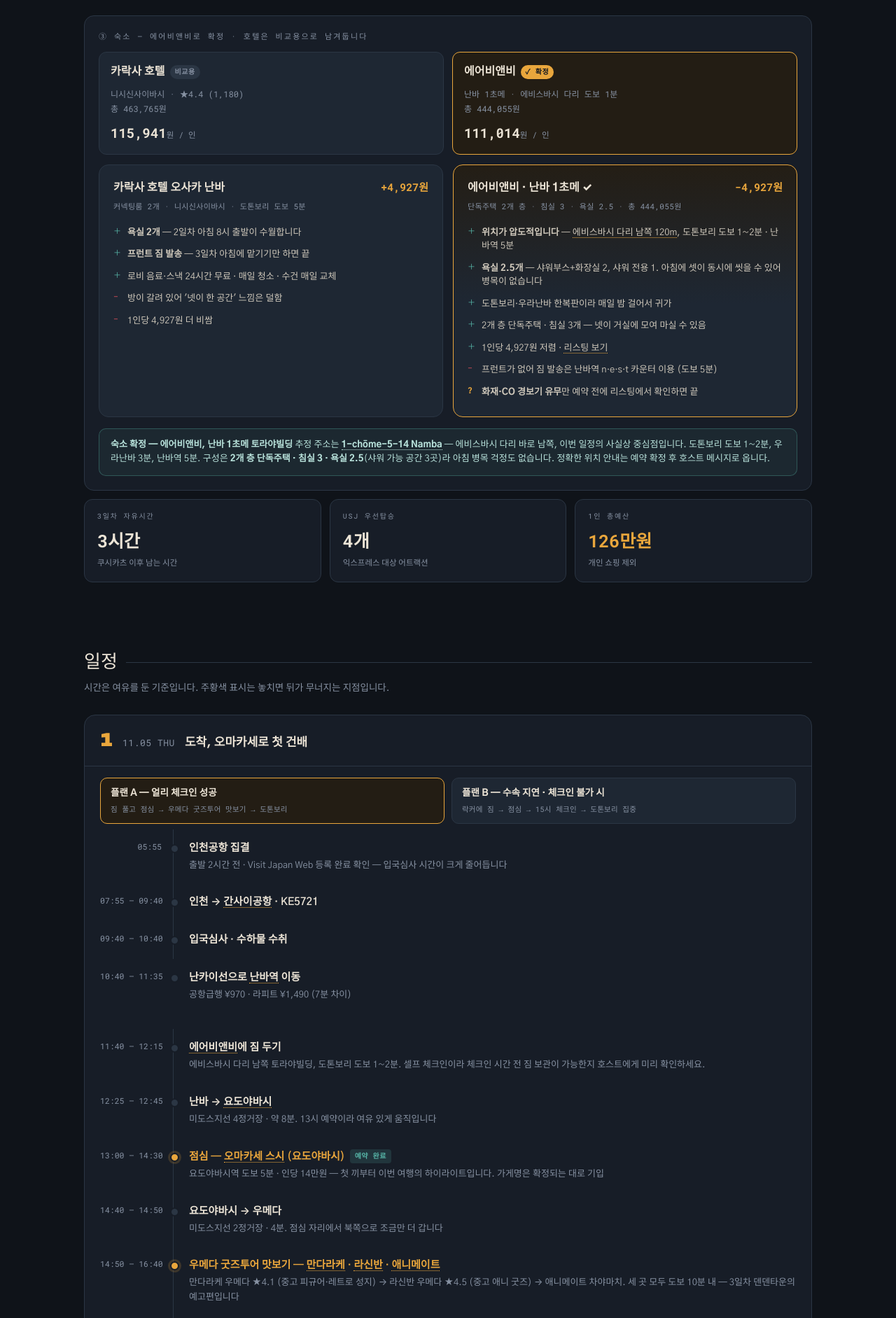
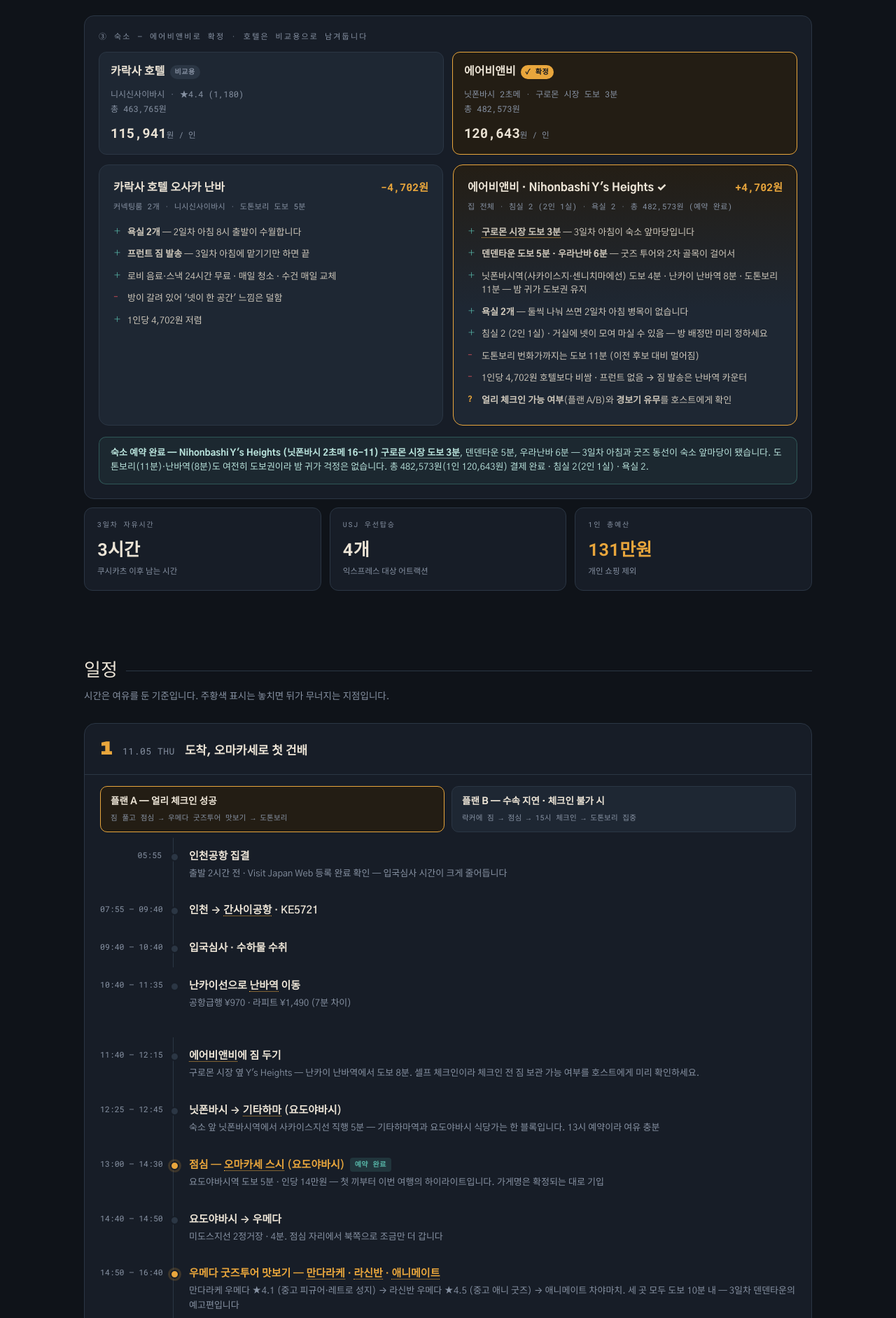
Before and after one commit to Prodo-Jay/Osaka-trip, a plain HTML site: page index.html in a window 1280 px wide. Shown: the part 744-2627 px from the top of the page at 70% size. Drawn offline with Linux system fonts and the light colour scheme.

Commit message:
Add files via upload

```diff
--- a/index.html
+++ b/index.html
@@ -276,7 +276,7 @@
         <button class="opt" id="btnA" aria-pressed="true" onclick="pickF('A')">
           <div class="air">대한항공 <span class="tag">✓ 확정</span></div>
           <div class="times">11/05 &nbsp;07:55 → 09:40 · KE5721<br>11/07 &nbsp;20:20 → 22:25 · KE5724</div>
-          <div class="fare">531,100<span>원 / 인</span></div>
+          <div class="fare">571,100<span>원 / 인</span></div>
         </button>
         <button class="opt" id="btnB" aria-pressed="false" onclick="pickF('B')">
           <div class="air">파라타항공 <span class="tag">옵션 2</span></div>
@@ -317,41 +317,42 @@
         </button>
         <button class="opt" id="btnLA" aria-pressed="true" onclick="pickL('A')">
           <div class="air">에어비앤비 <span class="tag">✓ 확정</span></div>
-          <div class="times">난바 1초메 · 에비스바시 다리 도보 1분<br>총 444,055원</div>
-          <div class="fare">111,014<span>원 / 인</span></div>
+          <div class="times">닛폰바시 2초메 · 구로몬 시장 도보 3분<br>총 482,573원</div>
+          <div class="fare">120,643<span>원 / 인</span></div>
         </button>
       </div>
 
       <div class="stayx" style="margin-top:14px">
         <div class="sx" id="sxH">
-          <div class="sxh"><span class="sxn">카락사 호텔 오사카 난바</span><span class="sxp">+4,927원</span></div>
+          <div class="sxh"><span class="sxn">카락사 호텔 오사카 난바</span><span class="sxp">−4,702원</span></div>
           <div class="sxm">커넥팅룸 2개 · 니시신사이바시 · 도톤보리 도보 5분</div>
           <ul>
             <li class="p"><b>욕실 2개</b> — 2일차 아침 8시 출발이 수월합니다</li>
             <li class="p"><b>프런트 짐 발송</b> — 3일차 아침에 맡기기만 하면 끝</li>
             <li class="p">로비 음료·스낵 24시간 무료 · 매일 청소 · 수건 매일 교체</li>
             <li class="m">방이 갈려 있어 '넷이 한 공간' 느낌은 덜함</li>
-            <li class="m">1인당 4,927원 더 비쌈</li>
+            <li class="p">1인당 4,702원 저렴</li>
           </ul>
         </div>
         <div class="sx" id="sxA">
-          <div class="sxh"><span class="sxn">에어비앤비 · 난바 1초메 ✓</span><span class="sxp">−4,927원</span></div>
-          <div class="sxm">단독주택 2개 층 · 침실 3 · 욕실 2.5 · 총 444,055원</div>
+          <div class="sxh"><span class="sxn">에어비앤비 · Nihonbashi Y's Heights ✓</span><span class="sxp">+4,702원</span></div>
+          <div class="sxm">집 전체 · 침실 2 (2인 1실) · 욕실 2 · 총 482,573원 (예약 완료)</div>
           <ul>
-            <li class="p"><b>위치가 압도적입니다</b> — <a href="https://maps.app.goo.gl/Yhit1kfAfWjcik4x9" target="_blank" rel="noopener" style="color:inherit;border-bottom:1px dotted var(--beer);text-decoration:none">에비스바시 다리 남쪽 120m</a>, 도톤보리 도보 1~2분 · 난바역 5분</li>
-            <li class="p"><b>욕실 2.5개</b> — 샤워부스+화장실 2, 샤워 전용 1. 아침에 셋이 동시에 씻을 수 있어 병목이 없습니다</li>
-            <li class="p">도톤보리·우라난바 한복판이라 매일 밤 걸어서 귀가</li>
-            <li class="p">2개 층 단독주택 · 침실 3개 — 넷이 거실에 모여 마실 수 있음</li>
-            <li class="p">1인당 4,927원 저렴 · <a href="https://www.airbnb.co.kr/rooms/1735271292459680343" target="_blank" rel="noopener" style="color:inherit;border-bottom:1px dotted var(--beer);text-decoration:none">리스팅 보기</a></li>
-            <li class="m">프런트가 없어 짐 발송은 난바역 n·e·s·t 카운터 이용 (도보 5분)</li>
-            <li class="q"><b>화재·CO 경보기 유무</b>만 예약 전에 리스팅에서 확인하면 끝</li>
+            <li class="p"><b><a href="https://www.google.com/maps/search/?api=1&amp;query=Nihonbashi+Ys+Heights&amp;query_place_id=ChIJ-4Y1TELnAGARS-IMJY28YTE" target="_blank" rel="noopener" style="color:inherit;border-bottom:1px dotted var(--beer);text-decoration:none">구로몬 시장 도보 3분</a></b> — 3일차 아침이 숙소 앞마당입니다</li>
+            <li class="p"><b>덴덴타운 도보 5분 · 우라난바 6분</b> — 굿즈 투어와 2차 골목이 걸어서</li>
+            <li class="p">닛폰바시역(사카이스지·센니치마에선) 도보 4분 · 난카이 난바역 8분 · 도톤보리 11분 — 밤 귀가 도보권 유지</li>
+            <li class="p"><b>욕실 2개</b> — 둘씩 나눠 쓰면 2일차 아침 병목이 없습니다</li>
+            <li class="p">침실 2 (2인 1실) · 거실에 넷이 모여 마실 수 있음 — 방 배정만 미리 정하세요</li>
+            <li class="m">도톤보리 번화가까지는 도보 11분 (이전 후보 대비 멀어짐)</li>
+            <li class="m">1인당 4,702원 호텔보다 비쌈 · 프런트 없음 → 짐 발송은 난바역 카운터</li>
+            <li class="q"><b>얼리 체크인 가능 여부</b>(플랜 A/B)와 <b>경보기 유무</b>를 호스트에게 확인</li>
           </ul>
         </div>
       </div>
 
       <div class="banner good flush">
-        <b>숙소 확정 — 에어비앤비, 난바 1초메 토라야빌딩</b>
-        추정 주소는 <a href="https://maps.app.goo.gl/Yhit1kfAfWjcik4x9" target="_blank" rel="noopener" style="color:inherit;font-weight:800;border-bottom:1px dotted currentColor;text-decoration:none">1-chōme-5-14 Namba</a> — 에비스바시 다리 바로 남쪽, 이번 일정의 사실상 중심점입니다. 도톤보리 도보 1~2분, 우라난바 3분, 난바역 5분. 구성은 <b>2개 층 단독주택 · 침실 3 · 욕실 2.5</b>(샤워 가능 공간 3곳)라 아침 병목 걱정도 없습니다. 정확한 위치 안내는 예약 확정 후 호스트 메시지로 옵니다.
+        <b>숙소 예약 완료 — Nihonbashi Y's Heights (닛폰바시 2초메 16-11)</b>
+        <a href="https://www.google.com/maps/search/?api=1&amp;query=Nihonbashi+Ys+Heights&amp;query_place_id=ChIJ-4Y1TELnAGARS-IMJY28YTE" target="_blank" rel="noopener" style="color:inherit;font-weight:800;border-bottom:1px dotted currentColor;text-decoration:none">구로몬 시장 도보 3분</a>, 덴덴타운 5분, 우라난바 6분 — 3일차 아침과 굿즈 동선이 숙소 앞마당이 됐습니다. 도톤보리(11분)·난바역(8분)도 여전히 도보권이라 밤 귀가 걱정은 없습니다. 총 482,573원(1인 120,643원) 결제 완료 · 침실 2(2인 1실) · 욕실 2.
       </div>
     </div>
 
@@ -391,7 +392,7 @@
       <div class="branch on" id="d1A">
         <div class="tl" style="padding-top:0">
           <div class="row"><div class="t">11:40 – 12:15</div><div class="c"><div class="h" id="lodgeH">–</div><div class="d" id="lodgeD">–</div></div></div>
-          <div class="row"><div class="t">12:25 – 12:45</div><div class="c"><div class="h">난바 → <a href="https://www.google.com/maps/search/?api=1&amp;query=Yodoyabashi+Station" target="_blank" rel="noopener">요도야바시</a></div><div class="d">미도스지선 4정거장 · 약 8분. 13시 예약이라 여유 있게 움직입니다</div></div></div>
+          <div class="row"><div class="t">12:25 – 12:45</div><div class="c"><div class="h">닛폰바시 → <a href="https://www.google.com/maps/search/?api=1&amp;query=Kitahama+Station+Osaka" target="_blank" rel="noopener">기타하마</a> (요도야바시)</div><div class="d">숙소 앞 닛폰바시역에서 사카이스지선 직행 5분 — 기타하마역과 요도야바시 식당가는 한 블록입니다. 13시 예약이라 여유 충분</div></div></div>
           <div class="row key"><div class="t">13:00 – 14:30</div><div class="c"><div class="h">점심 — <a href="https://maps.app.goo.gl/9UBb9VU3gg96k2yj7" target="_blank" rel="noopener">오마카세 스시</a> (요도야바시)<span class="chip free">예약 완료</span></div><div class="d">요도야바시역 도보 5분 · 인당 14만원 — 첫 끼부터 이번 여행의 하이라이트입니다. 가게명은 확정되는 대로 기입</div></div></div>
           <div class="row"><div class="t">14:40 – 14:50</div><div class="c"><div class="h">요도야바시 → 우메다</div><div class="d">미도스지선 2정거장 · 4분. 점심 자리에서 북쪽으로 조금만 더 갑니다</div></div></div>
           <div class="row key"><div class="t">14:50 – 16:40</div><div class="c"><div class="h">우메다 굿즈투어 맛보기 — <a href="https://www.google.com/maps/search/?api=1&amp;query=Mandarake+Umeda&amp;query_place_id=ChIJmxtDKuvmAGARwA6ydJZjHcc" target="_blank" rel="noopener">만다라케</a> · <a href="https://www.google.com/maps/search/?api=1&amp;query=Lashinbang+Osaka+Umeda&amp;query_place_id=ChIJG703ETDnAGARc5mbRlO9-Jo" target="_blank" rel="noopener">라신반</a> · <a href="https://www.google.com/maps/search/?api=1&amp;query=Animate+Umeda&amp;query_place_id=ChIJuwLzDpTmAGARlCzB_9LgCms" target="_blank" rel="noopener">애니메이트</a></div><div class="d">만다라케 우메다 ★4.1 (중고 피규어·레트로 성지) → 라신반 우메다 ★4.5 (중고 애니 굿즈) → 애니메이트 차야마치. 세 곳 모두 도보 10분 내 — 3일차 덴덴타운의 예고편입니다</div></div></div>
@@ -411,7 +412,7 @@
       </div>
 
       <div class="tl" style="padding-top:0">
-        <div class="row key"><div class="t">18:00 – 20:30</div><div class="c"><div class="h">저녁 — 야키토리 + 나마비루</div><div class="d">점심이 오마카세 스시라 저녁은 숯불 꼬치로 결을 바꿉니다 · 1순위 <a href="https://www.google.com/maps/search/?api=1&amp;query=TORA+Tori-ya+Namba+Sennichimae&amp;query_place_id=ChIJ4xUpfcnnAGARvd-3XD30N4k" target="_blank" rel="noopener">토라토리야</a> ★4.8 — 숙소 도보 5분 · 자정까지 · 구글맵으로 단체 예약 가능</div></div></div>
+        <div class="row key"><div class="t">18:00 – 20:30</div><div class="c"><div class="h">저녁 — 야키토리 + 나마비루</div><div class="d">점심이 오마카세 스시라 저녁은 숯불 꼬치로 결을 바꿉니다 · 1순위 <a href="https://www.google.com/maps/search/?api=1&amp;query=TORA+Tori-ya+Namba+Sennichimae&amp;query_place_id=ChIJ4xUpfcnnAGARvd-3XD30N4k" target="_blank" rel="noopener">토라토리야</a> ★4.8 — 숙소 도보 6분 · 자정까지 · 구글맵으로 단체 예약 가능</div></div></div>
         <div class="row"><div class="t">20:30 – 20:45</div><div class="c"><div class="h">난바 → <a href="https://www.google.com/maps/search/?api=1&amp;query=Dobutsuen-mae+Station" target="_blank" rel="noopener">도부츠엔마에</a></div><div class="d">미도스지선 4분. 신세카이·토비타신치가 모두 이 역에서 도보권입니다</div></div></div>
         <div class="row"><div class="t">20:45 – 21:30</div><div class="c"><div class="h"><a href="https://www.google.com/maps/search/?api=1&amp;query=Tsutenkaku&amp;query_place_id=ChIJ_0Lgd2DnAGARV0X03lbPy-U" target="_blank" rel="noopener">신세카이</a> 야경 · 토비타신치</div><div class="d">츠텐카쿠 조명을 보고 토비타신치 메인스트리트를 지나 난바로 복귀합니다</div></div></div>
         <div class="row"><div class="t">21:30 – 21:45</div><div class="c"><div class="h">난바 복귀</div></div></div>
@@ -468,7 +469,7 @@
         <span class="daytitle">짐 없이, 북에서 남으로</span>
       </div>
       <div class="banner good">
-        <b>구로몬(북) → 덴덴타운(중) → 신세카이(남)</b> 세 곳이 남북 일직선입니다. 아침을 구로몬에서 해결하고 쭉 내려가면 되돌아오는 구간이 없고, 덴덴타운에 2시간을 온전히 쓸 수 있습니다.
+        숙소가 구로몬 도보 3분이라 아침 동선이 한층 짧아졌습니다. <b>구로몬(북) → 덴덴타운(중) → 신세카이(남)</b> 세 곳이 남북 일직선입니다. 아침을 구로몬에서 해결하고 쭉 내려가면 되돌아오는 구간이 없고, 덴덴타운에 2시간을 온전히 쓸 수 있습니다.
       </div>
       <div class="tl">
         <div class="row"><div class="t">08:00</div><div class="c"><div class="h">기상 · 짐 정리</div></div></div>
@@ -523,7 +524,7 @@
           <div class="mc">
             <div class="ms">저녁 · 18:00</div>
             <div class="mn"><a href="https://www.google.com/maps/search/?api=1&amp;query=TORA+Tori-ya+Namba+Sennichimae&amp;query_place_id=ChIJ4xUpfcnnAGARvd-3XD30N4k" target="_blank" rel="noopener">토라토리야 난바 센니치마에</a> ★4.8 (4,120)</div>
-            <div class="md">숯불 야키토리 + 한입 교자 — 로컬 인기 노포, 숙소 도보 5분, 자정까지 · 구글맵에서 단체 예약을 받는다는 후기가 있어 4인 예약이 수월합니다. 점심 오마카세와 겹치지 않는 결. 대안: <a href="https://www.google.com/maps/search/?api=1&amp;query=Sumibi+Yakitori+Ainosuke&amp;query_place_id=ChIJ_1Zv7hTnAGARjSd0G68r0V4" target="_blank" rel="noopener">아이노스케</a> ★4.6 (299) — 도톤보리 지하의 아늑한 숯불 야키토리 · <a href="https://www.google.com/maps/search/?api=1&amp;query=Sumibi-yakitori+Enya+Namba&amp;query_place_id=ChIJ9TASJxPnAGARzKzHCwDbhTc" target="_blank" rel="noopener">엔야 난바</a> ★4.4 (992) — 츠쿠네 명물, 예약 강권</div>
+            <div class="md">숯불 야키토리 + 한입 교자 — 로컬 인기 노포, 숙소 도보 6분, 자정까지 · 구글맵에서 단체 예약을 받는다는 후기가 있어 4인 예약이 수월합니다. 점심 오마카세와 겹치지 않는 결. 대안: <a href="https://www.google.com/maps/search/?api=1&amp;query=Sumibi+Yakitori+Ainosuke&amp;query_place_id=ChIJ_1Zv7hTnAGARjSd0G68r0V4" target="_blank" rel="noopener">아이노스케</a> ★4.6 (299) — 도톤보리 지하의 아늑한 숯불 야키토리 · <a href="https://www.google.com/maps/search/?api=1&amp;query=Sumibi-yakitori+Enya+Namba&amp;query_place_id=ChIJ9TASJxPnAGARzKzHCwDbhTc" target="_blank" rel="noopener">엔야 난바</a> ★4.4 (992) — 츠쿠네 명물, 예약 강권</div>
           </div>
           <div class="mp">¥5,000<small>48,500원</small></div>
         </div>
@@ -565,7 +566,7 @@
           <div class="mc">
             <div class="ms">저녁 · 20:40 (온천 후)</div>
             <div class="mn"><a href="https://www.google.com/maps/search/?api=1&amp;query=Yakiniku+Matsumoto+Namba&amp;query_place_id=ChIJozxfFDTnAGAR290XPLgC4gM" target="_blank" rel="noopener">야키니쿠 마츠모토</a> ★4.9 (980)</div>
-            <div class="md">숙소 도보 1분(난바 1초메) · 와규 모둠 + 생맥, 자정까지 — 온천 뒤 20:40 시작에 동선·시간 모두 최적. 대안: <a href="https://www.google.com/maps/search/?api=1&amp;query=Yakiniku+Rikimaru+Namba+Minatomachi&amp;query_place_id=ChIJAQA0fxLnAGARJ27O8cfSrBg" target="_blank" rel="noopener">리키마루 미나토마치</a> ★4.8 (5,491) — 와규 무한리필 코스, 새벽 1시까지 · <a href="https://www.google.com/maps/search/?api=1&amp;query=Yakiniku+Kurono+Ura-Namba&amp;query_place_id=ChIJFxBBLwDnAGARzo2vZEtPt1s" target="_blank" rel="noopener">쿠로노 우라난바</a> ★4.8 (2,707) — 와규 한 마리 통구매, 23시 마감이라 라스트오더 주의</div>
+            <div class="md">도톤보리 남쪽 난바 1초메 · 숙소 도보 10분 · 와규 모둠 + 생맥, 자정까지 — 온천 뒤 20:40 시작에도 시간 여유. 대안: <a href="https://www.google.com/maps/search/?api=1&amp;query=Yakiniku+Rikimaru+Namba+Minatomachi&amp;query_place_id=ChIJAQA0fxLnAGARJ27O8cfSrBg" target="_blank" rel="noopener">리키마루 미나토마치</a> ★4.8 (5,491) — 와규 무한리필 코스, 새벽 1시까지 · <a href="https://www.google.com/maps/search/?api=1&amp;query=Yakiniku+Kurono+Ura-Namba&amp;query_place_id=ChIJFxBBLwDnAGARzo2vZEtPt1s" target="_blank" rel="noopener">쿠로노 우라난바</a> ★4.8 (2,707) — 숙소 도보 5분, 와규 한 마리 통구매 · 23시 마감이라 라스트오더 주의</div>
           </div>
           <div class="mp">¥6,000<small>58,200원</small></div>
         </div>
@@ -687,11 +688,15 @@
       </div>
       <div class="act done">
         <div class="an">항공편 확정<span class="stamp">✓ 완료</span></div>
-        <div class="ad">대한항공 KE5721 / KE5724 · 531,100원/인으로 확정. 위 파라타 옵션은 비교 참고용으로 남겨둡니다</div>
+        <div class="ad">대한항공 KE5721 / KE5724 · <b>4인 총 2,284,400원(1인 571,100원)</b> 재결제 완료. 파라타 옵션은 비교 참고용으로 남겨둡니다</div>
+      </div>
+      <div class="act done">
+        <div class="an">숙소 예약<span class="stamp">✓ 완료</span></div>
+        <div class="ad">Nihonbashi Y's Heights (닛폰바시 2초메 16-11) · 침실 2(2인 1실) · 욕실 2 · 총 482,573원 결제 완료</div>
       </div>
       <div class="act hot">
-        <div class="an">숙소 예약 — 에어비앤비 확정</div>
-        <div class="ad">난바 1초메 토라야빌딩 리스팅으로 <b>숙소는 확정</b> (침실 3 · 욕실 2.5). 예약을 진행하고 <b>경보기 유무</b>를 확인한 뒤, 호스트에게 <b>얼리 체크인·짐 보관 가능 여부</b>를 물어보세요 — 1일차 플랜 A/B가 여기서 갈립니다</div>
+        <div class="an">호스트에게 두 가지 문의</div>
+        <div class="ad"><b>얼리 체크인 가능 여부</b>(1일차 플랜 A/B가 여기서 갈립니다)와 <b>화재·CO 경보기 유무</b></div>
       </div>
       <div class="act hot">
         <div class="an">USJ 라이드 선정</div>
@@ -724,14 +729,14 @@
     </div>
 
     <p class="fine">
-      환율 ¥1 = 9.7원 기준 · 숙소는 4인 분할 금액입니다 (호텔 463,765원 / 에어비앤비 444,055원) · 짐 배송 또는 코인락커는 2일차 밤 현지 결제로 잡았습니다 · 개인 쇼핑(덴덴타운 굿즈, 돈키호테, 면세점)과 여행자보험·eSIM은 각자 부담으로 총예산에서 제외했습니다 · 식비와 간식은 '식당 리스트'의 1인 예산과 같은 숫자입니다 · 오사카 주유패스는 이번 동선에서 쓸 시설이 없어 구매 대상이 아닙니다.
+      환율 ¥1 = 9.7원 기준 · 숙소는 4인 분할 금액입니다 (호텔 463,765원 / 에어비앤비 482,573원) · 짐 배송 또는 코인락커는 2일차 밤 현지 결제로 잡았습니다 · 개인 쇼핑(덴덴타운 굿즈, 돈키호테, 면세점)과 여행자보험·eSIM은 각자 부담으로 총예산에서 제외했습니다 · 식비와 간식은 '식당 리스트'의 1인 예산과 같은 숫자입니다 · 오사카 주유패스는 이번 동선에서 쓸 시설이 없어 구매 대상이 아닙니다.
     </p>
   </section>
 </div>
 
 <script>
 var F = {
-  A: { fare:531100, bag:20000, pm:14600, ap:24200,
+  A: { fare:571100, bag:20000, pm:14600, ap:24200,
     pmSm:"돈키호테·우라난바 2차 등 ¥1,500",
     apSm:"면세점 마지막 잔 ¥2,500",
     kushiD:"쇼와 감성의 좁은 골목에서 구경과 식사를 한 번에. 피크 전인 13시대 입장을 권합니다.",
@@ -779,17 +784,17 @@
     bagD:"프런트에 맡기면 오후 4시까지 간사이공항 제1터미널로 배송됩니다. 8시 30분을 넘기면 이 서비스를 쓸 수 없습니다.",
     bookH:"에어포터 신청 · 결제",
     bookD:"다음 날 아침 발송분을 전날 밤에 예약해 둡니다. 캐리어 개수만큼 신청하세요." },
-  A: { price:111014, name:"에어비앤비",
-    preLodge:"에어비앤비 집 전체 · 난바 1초메 · 총 444,055원",
-    lodgeH:"<a href='https://maps.app.goo.gl/Yhit1kfAfWjcik4x9' target='_blank' rel='noopener'>에어비앤비</a>에 짐 두기",
-    lodgeD:"에비스바시 다리 남쪽 토라야빌딩, 도톤보리 도보 1~2분. 셀프 체크인이라 체크인 시간 전 짐 보관이 가능한지 호스트에게 미리 확인하세요.",
-    night1D:"우오덴 4.1 · 유세이 4.1(사케) · 진베 4.2(오뎅). 우라난바가 숙소 바로 옆이라 시간 신경 쓸 필요가 없습니다.",
-    wakeD:"욕실이 2.5개(샤워 3곳)라 4명이 씻고 나가는 데 무리 없습니다",
+  A: { price:120643, name:"에어비앤비",
+    preLodge:"에어비앤비 Y's Heights · 닛폰바시 · 총 482,573원",
+    lodgeH:"<a href='https://www.google.com/maps/search/?api=1&query=Nihonbashi+Ys+Heights&query_place_id=ChIJ-4Y1TELnAGARS-IMJY28YTE' target='_blank' rel='noopener'>에어비앤비</a>에 짐 두기",
+    lodgeD:"구로몬 시장 옆 Y's Heights — 난카이 난바역에서 도보 8분. 셀프 체크인이라 체크인 전 짐 보관 가능 여부를 호스트에게 미리 확인하세요.",
+    night1D:"우오덴 4.1 · 유세이 4.1(사케) · 진베 4.2(오뎅). 우라난바가 숙소 도보 6분이라 시간 신경 쓸 필요가 없습니다.",
+    wakeD:"욕실이 2개라 둘씩 나눠 씻으면 8시 출발에 무리 없습니다",
     usjMoveD:"난바 → 유니버설시티 약 35~40분",
     bagT:"08:30", bagH:"체크아웃 + <a href='https://www.google.com/maps/search/?api=1&query=Nankai+Namba+Station' target='_blank' rel='noopener'>난바역 n·e·s·t 카운터</a>에 짐 발송",
-    bagD:"프런트가 없어 호텔 발송은 안 되지만, 난카이 난바역 2층 카운터가 도보 5분 거리입니다(12:00 마감). 맡긴 뒤 구로몬까지 걸어가면 되니 동선 손실은 거의 없습니다.",
+    bagD:"프런트가 없어 호텔 발송은 안 되지만, 난카이 난바역 2층 카운터가 도보 8분 거리입니다(12:00 마감). 맡기고 돌아오는 길이 구로몬 방향이라 동선 손실이 없습니다.",
     bookH:"n·e·s·t 카운터 위치 확인",
-    bookD:"난카이 난바역 2층 중앙 개찰구 앞. 숙소에서 도보 5분이니 아침에 캐리어를 끌고 걸어가면 됩니다." }
+    bookD:"난카이 난바역 2층 중앙 개찰구 앞. 숙소에서 도보 8분이니 아침에 캐리어를 끌고 걸어가면 됩니다." }
 };
 
 var D2_ONSEN = [
```
